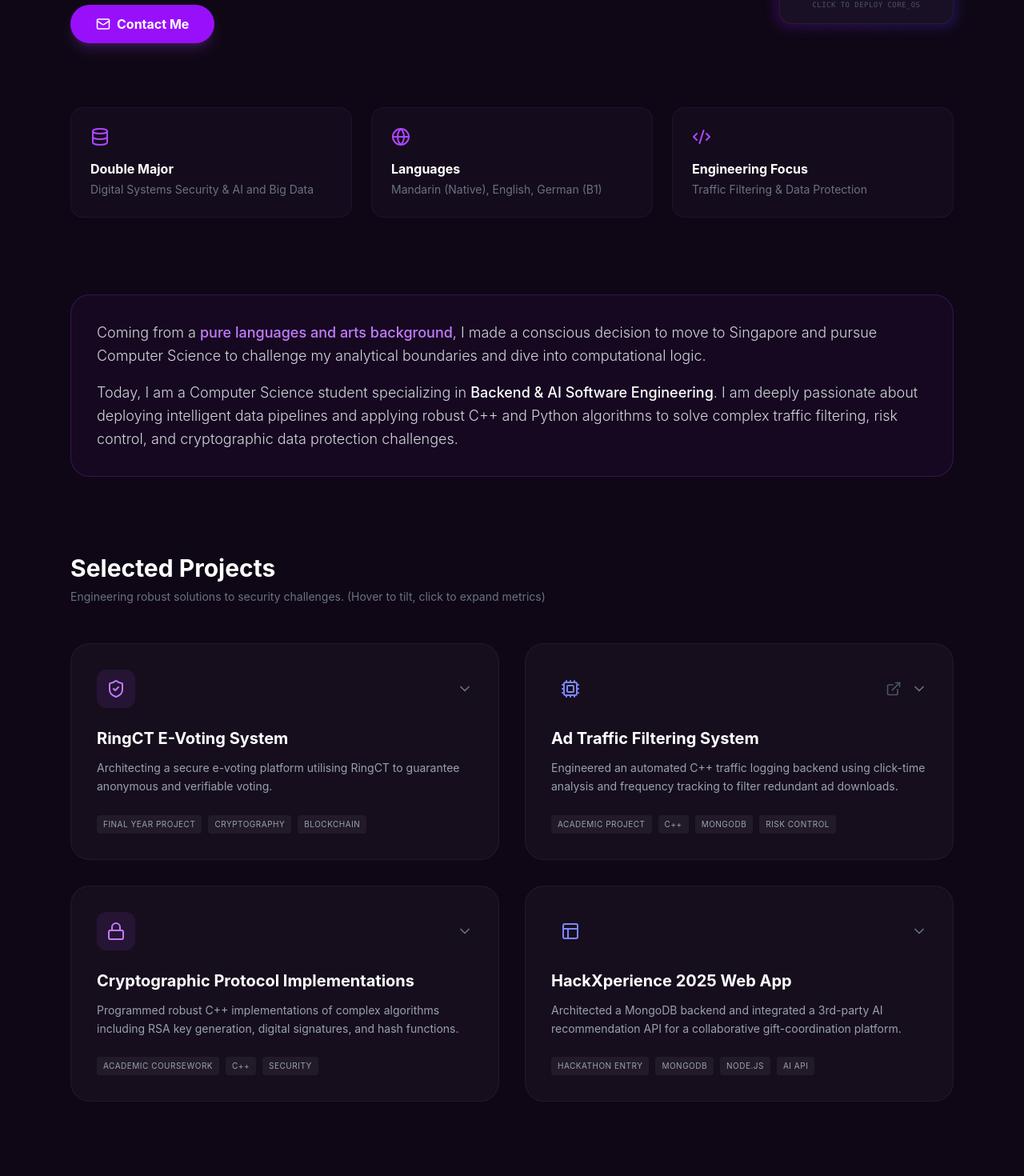
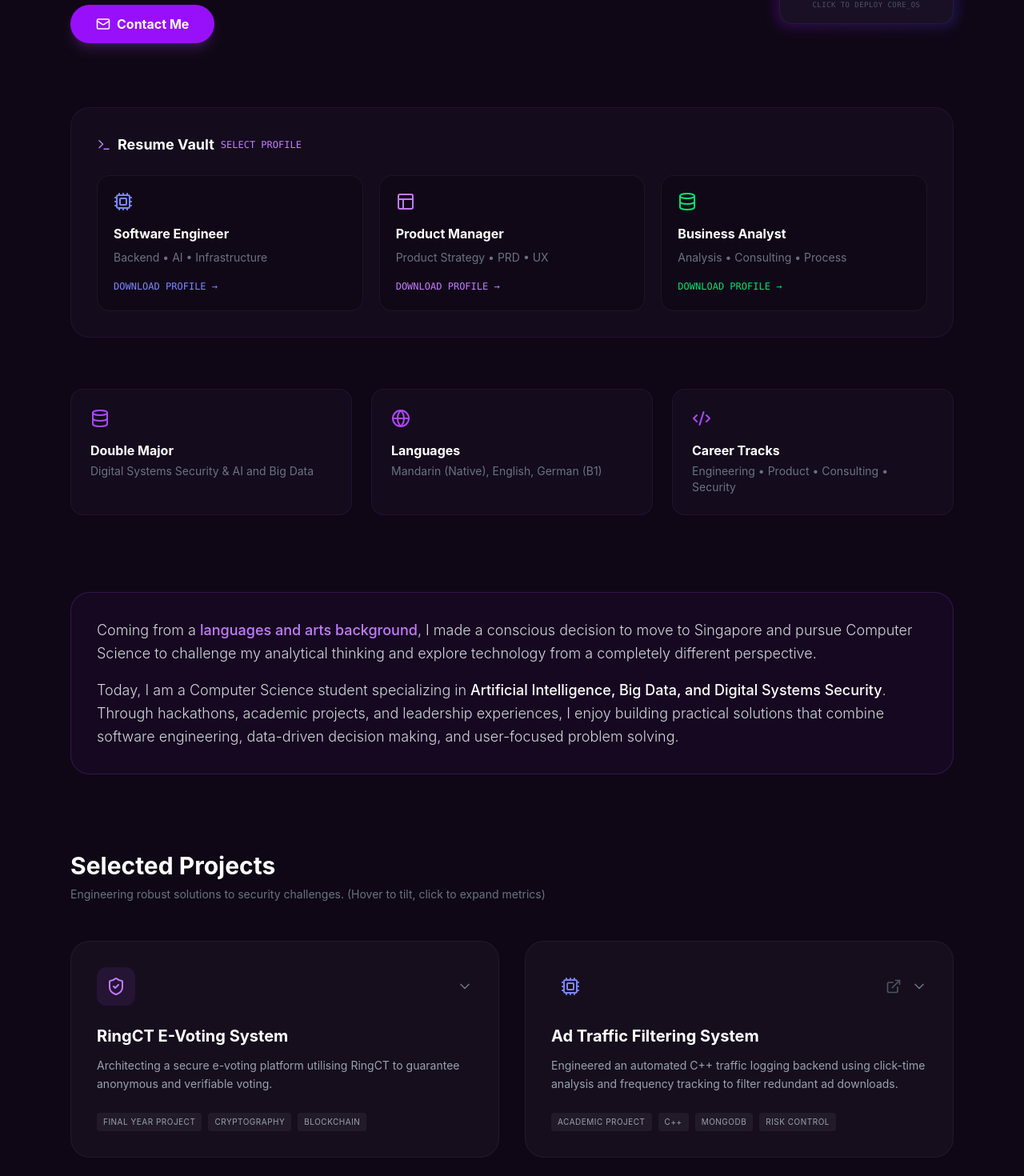
Before and after one commit to noratou/My_Portfolio, a React app: page / in a window 1280 px wide. Shown: the part 373-1843 px from the top of the page at 80% size. Built offline with nearby package versions, Linux system fonts and the light colour scheme; the HTML template or start-up script is replaced by a standard one.

Commit message:
Update portfolio with resume vault and project revisions

```diff
--- a/src/App.tsx
+++ b/src/App.tsx
@@ -1,7 +1,9 @@
 import React, { useState, useEffect, useRef } from 'react';
 import {
   Mail, ShieldCheck, Database, Cpu, Code2, Globe,
-  ChevronRight, ExternalLink, Lock, Layout, ChevronDown, Terminal, ArrowLeft, Zap
+  ChevronRight, ExternalLink, Lock, Layout,
+  ChevronDown, Terminal, ArrowLeft, Zap,
+  Download
 } from 'lucide-react';
 
 // ==========================================
@@ -113,15 +115,18 @@ const projectsData = [
   },
   {
     id: 3,
-    title: "Cryptographic Protocol Implementations",
-    type: "Academic Coursework",
-    tags: ["C++", "Security"],
-    icon: <Lock size={24} />,
+    title: "TradeReady",
+    type: "SEA x OpenAI Hackathon",
+    tags: ["AI", "Compliance", "OpenAI"],
+    icon: <Globe size={24} />,
     color: "purple",
-    shortDesc: "Programmed robust C++ implementations of complex algorithms including RSA key generation, digital signatures, and hash functions.",
+    shortDesc:
+      "Co-designed an AI-powered compliance platform that automates cross-border trade requirement analysis across Southeast Asian markets.",
     demoDetails: {
-      metrics: "Core Challenge: Managing large integers and preventing overflow/underflow attacks when simulating modular exponentiation.",
-      architecture: "Implementation Details: Constructed raw implementations entirely from scratch without using OpenSSL. Focused heavily on memory management, byte-manipulation techniques, and optimized loop conditional boundaries to ensure mathematically sound keys and prevent basic side-channel data leakage."
+      metrics:
+        "Achievement: Selected as a Top 40 team among nearly 400 registered teams in the SEA x OpenAI Hackathon.",
+      architecture:
+        "Defined workflow architecture, regulatory data mapping, and compliance automation logic to streamline trade research and documentation generation."
     },
     link: null
   },
@@ -136,6 +141,20 @@ const projectsData = [
     demoDetails: {
       metrics: "Core Challenge: Managing unpredictable LLM API latencies and occasional broken/malformed JSON payloads under strict 24-hour hackathon constraints.",
       architecture: "Implementation Details: Formulated aggressive regex-based payload cleaning and asynchronous error-handling middleware within Express/Node.js to handle API failures gracefully, maintaining data consistency inside NoSQL document schemas."
+    },
+    link: null
+  },
+  {
+    id: 5,
+    title: "Cryptographic Protocol Implementations",
+    type: "Academic Coursework",
+    tags: ["C++", "Security"],
+    icon: <Lock size={24} />,
+    color: "purple",
+    shortDesc: "Programmed robust C++ implementations of complex algorithms including RSA key generation, digital signatures, and hash functions.",
+    demoDetails: {
+      metrics: "Core Challenge: Managing large integers and preventing overflow/underflow attacks when simulating modular exponentiation.",
+      architecture: "Implementation Details: Constructed raw implementations entirely from scratch without using OpenSSL. Focused heavily on memory management, byte-manipulation techniques, and optimized loop conditional boundaries to ensure mathematically sound keys and prevent basic side-channel data leakage."
     },
     link: null
   }
@@ -184,9 +203,9 @@ function SandboxPage({ onBack }: SandboxPageProps) {
       case 'whoami':
         response = ["Nora Pan Ting-Yu | Computer Science Double Major", "Focusing on backend architecture, AI pipelines, systems data streams, and cryptography.", "Moved from a languages/arts background into core computer science through relentless technical adaptability."]; break;
       case 'ls':
-        response = ["Directories found:", "  - RingCT_EVoting_System.bin", "  - Ad_Traffic_Filter_Engine.cpp", "  - Crypto_Protocol_Suite.exe", "  - HackXperience_AI_Backend.node"]; break;
+        response = ["Directories found:", "  - TradeReady_AI_Compliance.app", "  - RingCT_EVoting_System.bin", "  - Ad_Traffic_Filter_Engine.cpp", "  - HackXperience_AI_Backend.node", "  - Crypto_Protocol_Suite.exe"]; break;
       case 'cat skills':
-        response = ["--- REPOSITORIES SKILL PACK ---", "Languages:      Python, C++, SQL, JavaScript, HTML", "Databases/BigD: MySQL, PostgreSQL, MongoDB, Hadoop, HDFS, Hive, HBase", "Tools/Concepts: Git, Docker, Cloud Deployment (Render), SDLC, Cryptography Frameworks"]; break;
+        response = ["--- REPOSITORIES SKILL PACK ---", "Languages:      Python, C++, SQL, JavaScript, HTML", "Data & AI: TensorFlow, Pandas, Scikit-learn", "Databases/BigD: MySQL, PostgreSQL, MongoDB, Hadoop, HDFS, Hive, HBase", "Tools/Concepts: Git, Docker, Cloud Deployment (Render), SDLC, Cryptography Frameworks, Figma, Taiga", "Focus Areas: AI Systems, Backend Development, Security, Product Analysis"]; break;
       case 'clear':
         setTerminalHistory([]); setTerminalInput(""); return;
       default:
@@ -298,7 +317,7 @@ function SandboxPage({ onBack }: SandboxPageProps) {
 export default function App() {
   const [currentPage, setCurrentPage] = useState<'resume' | 'sandbox'>('resume');
   const titleEffect = useDecryptionEffect("Nora Pan", 30);
-  const headlineEffect = useDecryptionEffect("Backend & AI Software Engineer", 20);
+  const headlineEffect = useDecryptionEffect("AI • Backend • Product & Systems", 20);
   const [expandedId, setExpandedId] = useState<number | null>(null);
 
   useEffect(() => { window.scrollTo(0, 0); }, [currentPage]);
@@ -344,7 +363,7 @@ export default function App() {
       <header className="max-w-6xl mx-auto px-6 pt-24 pb-20 text-center md:text-left md:flex gap-8 items-center">
         <div className="flex-1">
           <div className="inline-block px-3 py-1 rounded-full border border-purple-500/30 bg-purple-500/5 text-purple-400 text-xs font-bold mb-6 tracking-widest">
-            AVAILABLE NOV 2026
+            Available Nov 2026 • Singapore
           </div>
           <h1 className="text-6xl md:text-7xl font-extrabold text-white mb-6 tracking-tight cursor-pointer select-none" onClick={titleEffect.trigger}>
             {titleEffect.text.split(" ")[0] || "Nora"} <span className="text-purple-500 italic">{titleEffect.text.split(" ")[1] || "Pan"}</span>
@@ -374,6 +393,79 @@ export default function App() {
         </div>
       </header>
 
+      <section className="max-w-6xl mx-auto px-6 mb-16">
+        <div className="bg-[#1a1025]/50 border border-purple-500/10 rounded-3xl p-8">
+
+          <div className="flex items-center gap-2 mb-6">
+            <Terminal size={18} className="text-purple-400" />
+            <h3 className="text-white font-bold text-lg">
+              Resume Vault
+            </h3>
+            <span className="text-xs text-purple-400 font-mono">
+              SELECT PROFILE
+            </span>
+          </div>
+
+          <div className="grid grid-cols-1 md:grid-cols-3 gap-5">
+
+            {/* SWE */}
+            <a
+              href="/Nora_Pan_Ting_Yu_SWE_Resume.pdf"
+              target="_blank"
+              className="group bg-[#0f0715]/60 border border-white/5 p-5 rounded-2xl hover:border-indigo-500/50 transition-all hover:-translate-y-1"
+            >
+              <Cpu className="text-indigo-400 mb-4" />
+              <h4 className="text-white font-bold mb-2">
+                Software Engineer
+              </h4>
+              <p className="text-sm text-gray-500 mb-3">
+                Backend • AI • Infrastructure
+              </p>
+              <span className="text-xs text-indigo-400 font-mono">
+                DOWNLOAD PROFILE →
+              </span>
+            </a>
+
+            {/* PM */}
+            <a
+              href="/Nora_Pan_Ting_Yu_PM_Resume.pdf"
+              target="_blank"
+              className="group bg-[#0f0715]/60 border border-white/5 p-5 rounded-2xl hover:border-purple-500/50 transition-all hover:-translate-y-1"
+            >
+              <Layout className="text-purple-400 mb-4" />
+              <h4 className="text-white font-bold mb-2">
+                Product Manager
+              </h4>
+              <p className="text-sm text-gray-500 mb-3">
+                Product Strategy • PRD • UX
+              </p>
+              <span className="text-xs text-purple-400 font-mono">
+                DOWNLOAD PROFILE →
+              </span>
+            </a>
+
+            {/* BA */}
+            <a
+              href="/Nora_Pan_Ting_Yu_BA_Resume.pdf"
+              target="_blank"
+              className="group bg-[#0f0715]/60 border border-white/5 p-5 rounded-2xl hover:border-green-500/50 transition-all hover:-translate-y-1"
+            >
+              <Database className="text-green-400 mb-4" />
+              <h4 className="text-white font-bold mb-2">
+                Business Analyst
+              </h4>
+              <p className="text-sm text-gray-500 mb-3">
+                Analysis • Consulting • Process
+              </p>
+              <span className="text-xs text-green-400 font-mono">
+                DOWNLOAD PROFILE →
+              </span>
+            </a>
+
+          </div>
+        </div>
+      </section>
+
       {/* Stats/Highlight */}
       <section id="about" className="max-w-6xl mx-auto px-6 grid grid-cols-1 md:grid-cols-3 gap-6 mb-24">
         <div className="bg-[#1a1025]/50 border border-purple-500/10 p-6 rounded-2xl text-center md:text-left">
@@ -388,8 +480,8 @@ export default function App() {
         </div>
         <div className="bg-[#1a1025]/50 border border-purple-500/10 p-6 rounded-2xl text-center md:text-left">
           <Code2 className="text-purple-500 mb-4 mx-auto md:mx-0" />
-          <h3 className="text-white font-bold mb-1">Engineering Focus</h3>
-          <p className="text-sm text-gray-500">Traffic Filtering & Data Protection</p>
+          <h3 className="text-white font-bold mb-1">Career Tracks</h3>
+          <p className="text-sm text-gray-500">Engineering • Product • Consulting • Security</p>
         </div>
       </section>
 
@@ -397,10 +489,14 @@ export default function App() {
       <section className="max-w-6xl mx-auto px-6 mb-24">
         <div className="p-8 bg-purple-900/10 border border-purple-500/20 rounded-3xl">
           <p className="text-lg text-gray-300 leading-relaxed font-light mb-4">
-            Coming from a <span className="text-purple-400 font-medium">pure languages and arts background</span>, I made a conscious decision to move to Singapore and pursue Computer Science to challenge my analytical boundaries and dive into computational logic.
+            Coming from a <span className="text-purple-400 font-medium">languages and arts background</span>,
+            I made a conscious decision to move to Singapore and pursue Computer Science to challenge my analytical thinking and explore technology from a completely different perspective.
           </p>
+
           <p className="text-lg text-gray-300 leading-relaxed font-light">
-            Today, I am a Computer Science student specializing in <span className="text-white font-medium">Backend & AI Software Engineering</span>. I am deeply passionate about deploying intelligent data pipelines and applying robust C++ and Python algorithms to solve complex traffic filtering, risk control, and cryptographic data protection challenges.
+            Today, I am a Computer Science student specializing in
+            <span className="text-white font-medium"> Artificial Intelligence, Big Data, and Digital Systems Security</span>.
+            Through hackathons, academic projects, and leadership experiences, I enjoy building practical solutions that combine software engineering, data-driven decision making, and user-focused problem solving.
           </p>
         </div>
       </section>
```
